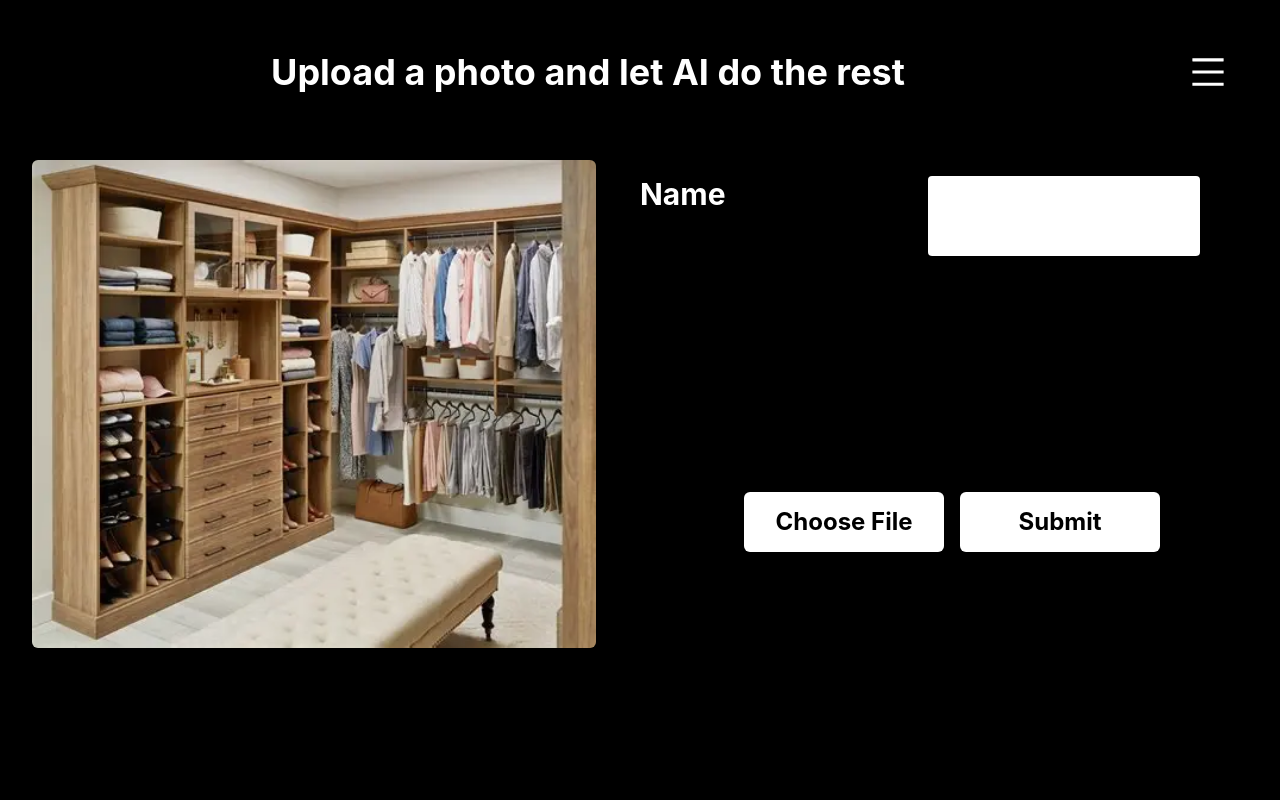
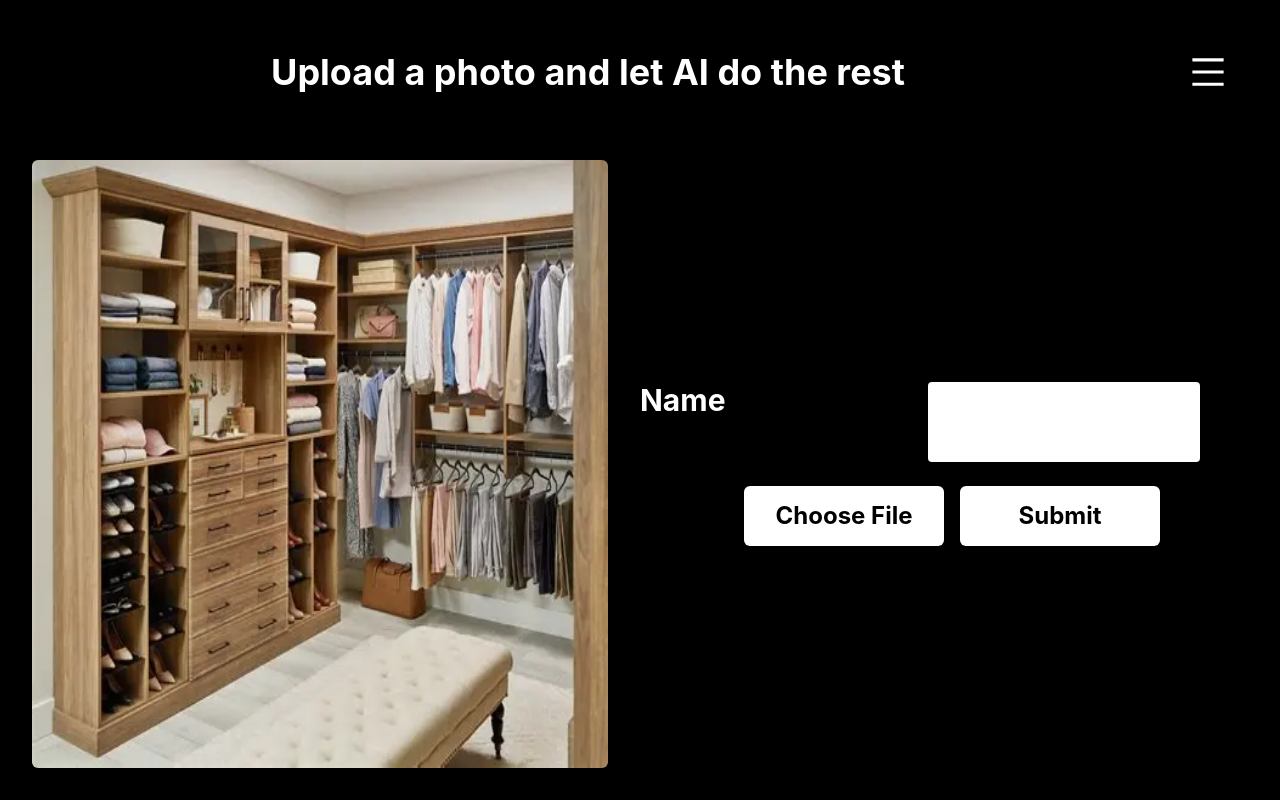
Before and after one commit to JasonJiacheng/Hackathon, a React app in the folder frontend/: page /Upload in a window 1280 px wide. Built offline with nearby package versions, Linux system fonts and the light colour scheme; the HTML template or start-up script is replaced by a standard one.

Commit message:
fixed button placement

```diff
--- a/frontend/src/pages/Upload.jsx
+++ b/frontend/src/pages/Upload.jsx
@@ -70,7 +70,7 @@ const Upload = () => {
       </div>
 
       {/* Main grid */}
-      <div className="grid grid-cols-2 h-130">
+      <div className="grid grid-cols-2 h-[80vh]">
 
         {/* Left panel */}
         <div className="bg-black py-4 px-8">
@@ -79,7 +79,7 @@ const Upload = () => {
         </div>
 
         {/* Right panel */}
-        <div className="bg-black pr-4 py-8 grid grid-rows-2 gap-4">
+        <div className="bg-black pr-4 flex flex-col justify-center items-center gap-6">
 
           {/* Form grid of 2 columns */}
           <div className="bg-black grid grid-cols-2 gap-4 pr-16 text-white">
@@ -89,7 +89,7 @@ const Upload = () => {
 
 
           {/* Upload button */}
-          <div className="flex flex-col justify-center items-center  bg-black ">
+          <div className="flex flex-col justify-center items-center  bg-black">
             <form id = "form" onSubmit = {handleSubmit} encType="multipart/form-data" className = "flex flex-row justify-center items-center gap-4">
 
                 {/* to show */}
```
